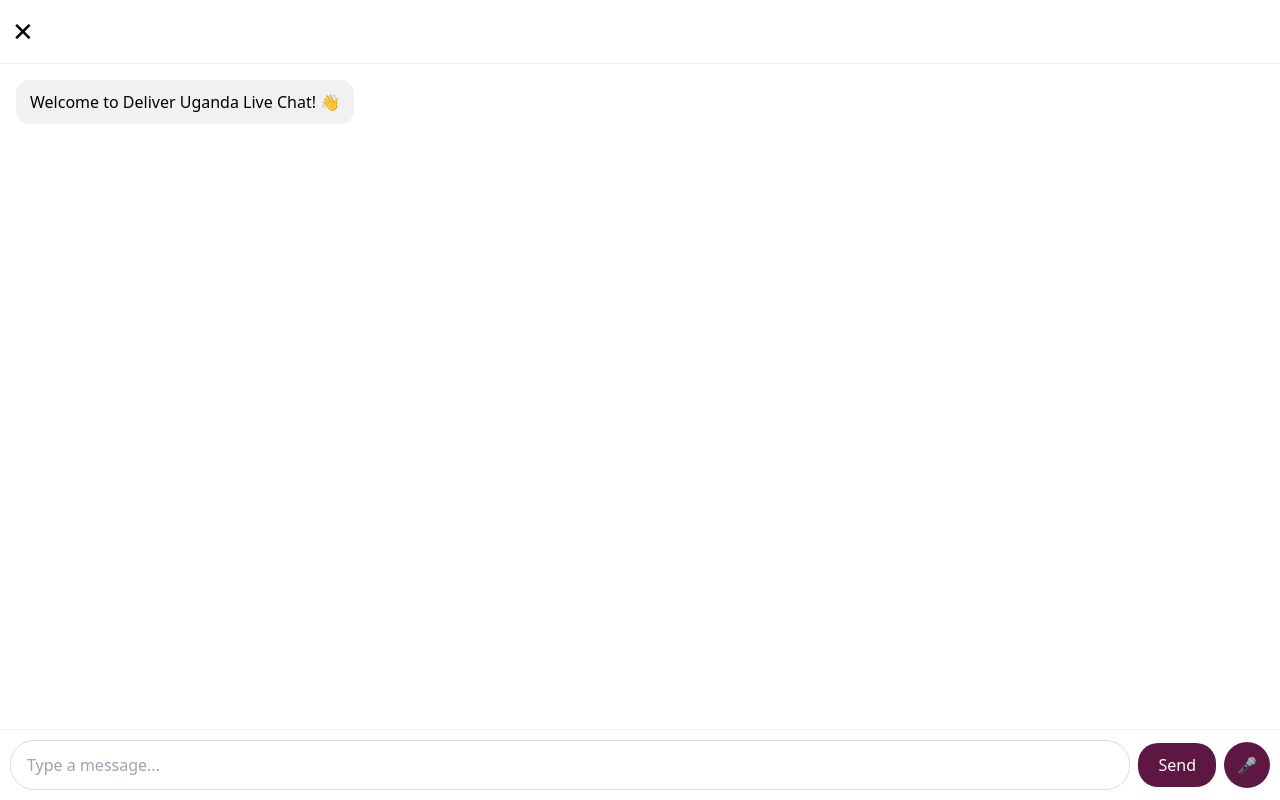
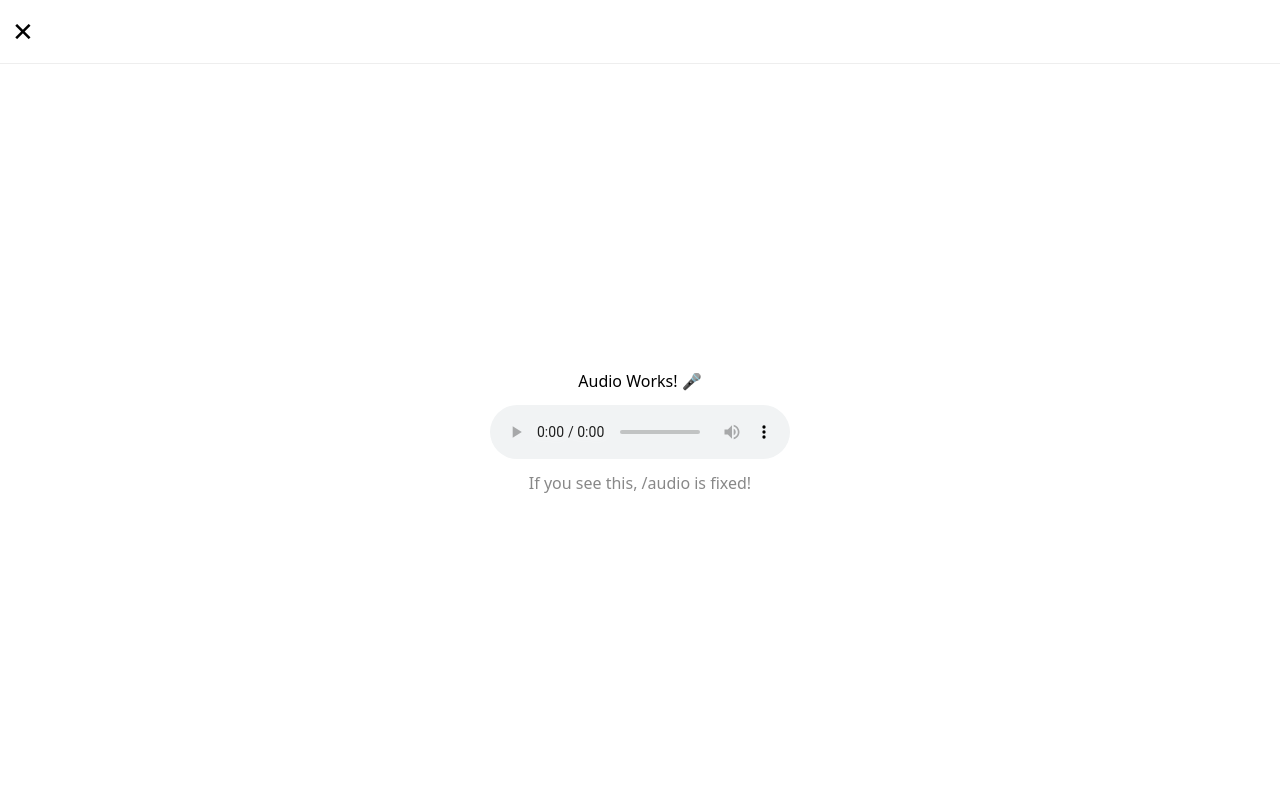
Before and after one commit to sgm417/deliver-chat, a Next.js app: page /embed/audio in a window 1280 px wide. Built offline with nearby package versions, Linux system fonts and the light colour scheme.

Commit message:
Update page.tsx

```diff
--- a/app/embed/audio/page.tsx
+++ b/app/embed/audio/page.tsx
@@ -1,56 +1,15 @@
 'use client'
-import { useState, useRef } from 'react'
-
-export default function AudioChat(){
-  const [recording,setRecording]=useState(false)
-  const [slideX,setSlideX]=useState(0)
-  const [msgs,setMsgs]=useState([{id:1,text:"Welcome to Deliver Uganda Live Chat! 👋"}])
-  const startX=useRef(0)
-
-  const onTouchStart=(e:any)=>{
-    startX.current=e.touches? e.touches[0].clientX : e.clientX
-    setRecording(true)
-  }
-  const onTouchMove=(e:any)=>{
-    const x=e.touches? e.touches[0].clientX : e.clientX
-    const diff=startX.current - x
-    if(diff>0) setSlideX(diff)
-    if(diff>100){ setRecording(false); setSlideX(0) }
-  }
-  const onTouchEnd=()=>{
-    if(slideX<100 && recording){
-      setMsgs([...msgs,{id:Date.now(),text:"🎤 Voice message 0:05"}])
-    }
-    setRecording(false); setSlideX(0)
-  }
-
+export default function AudioPage(){
   return(
-    <div style={{width:'100vw',height:'100dvh',display:'flex',flexDirection:'column',background:'#fff',position:'fixed',inset:0,fontFamily:'system-ui'}}>
-      {/* TOP - Only X */}
-      <div style={{padding:'12px',borderBottom:'1px solid #eee',display:'flex',alignItems:'center'}}>
+    <div style={{width:'100vw',height:'100dvh',position:'fixed',inset:0,background:'#fff',fontFamily:'system-ui',display:'flex',flexDirection:'column'}}>
+      <div style={{padding:'12px',borderBottom:'1px solid #eee'}}>
         <button onClick={()=>window.parent.postMessage('deliver-close','*')} style={{fontSize:'26px',border:'none',background:'none'}}>✕</button>
       </div>
-
-      {/* MESSAGES */}
-      <div style={{flex:1,overflowY:'auto',padding:'16px',display:'flex',flexDirection:'column',gap:'10px'}}>
-        {msgs.map(m=>(
-          <div key={m.id} style={{background:'#f1f1f1',padding:'10px 14px',borderRadius:'14px',alignSelf:'flex-start',maxWidth:'80%'}}>{m.text}</div>
-        ))}
-        {recording && <div style={{color:'#5e1742',fontSize:'14px'}}>● Recording... slide left to cancel ← {slideX>0 && `(${Math.round(slideX)}px)`}</div>}
+      <div style={{flex:1,display:'flex',alignItems:'center',justifyContent:'center',flexDirection:'column',gap:'12px'}}>
+        <h2>Audio Works! 🎤</h2>
+        <audio controls src="https://www.w3schools.com/html/horse.mp3" />
+        <p style={{color:'#888'}}>If you see this, /audio is fixed!</p>
       </div>
-
-      {/* INPUT + MIC SLIDER */}
-      <div style={{padding:'10px',borderTop:'1px solid #eee',display:'flex',gap:'8px',alignItems:'center',background: recording? '#ffeef0':'#fff',transform:`translateX(-${slideX}px)`,transition: recording? 'none':'0.2s'}}>
-        <input placeholder="Type a message..." style={{flex:1,padding:'12px 16px',borderRadius:'24px',border:'1px solid #ddd',outline:'none',opacity: recording?0.5:1}}/>
-        <button style={{background:'#5e1742',color:'#fff',border:'none',borderRadius:'20px',padding:'10px 20px'}}>Send</button>
-        <button
-          onMouseDown={onTouchStart} onMouseMove={onTouchMove} onMouseUp={onTouchEnd}
-          onTouchStart={onTouchStart} onTouchMove={onTouchMove} onTouchEnd={onTouchEnd}
-          style={{width:'46px',height:'46px',borderRadius:'50%',background: recording?'red':'#5e1742',color:'#fff',border:'none',flexShrink:0}}>
-          🎤
-        </button>
-      </div>
-      {recording && <div style={{textAlign:'center',fontSize:'12px',color:'#999',padding:'4px'}}>Slide mic left to cancel</div>}
     </div>
   )
 }
```
